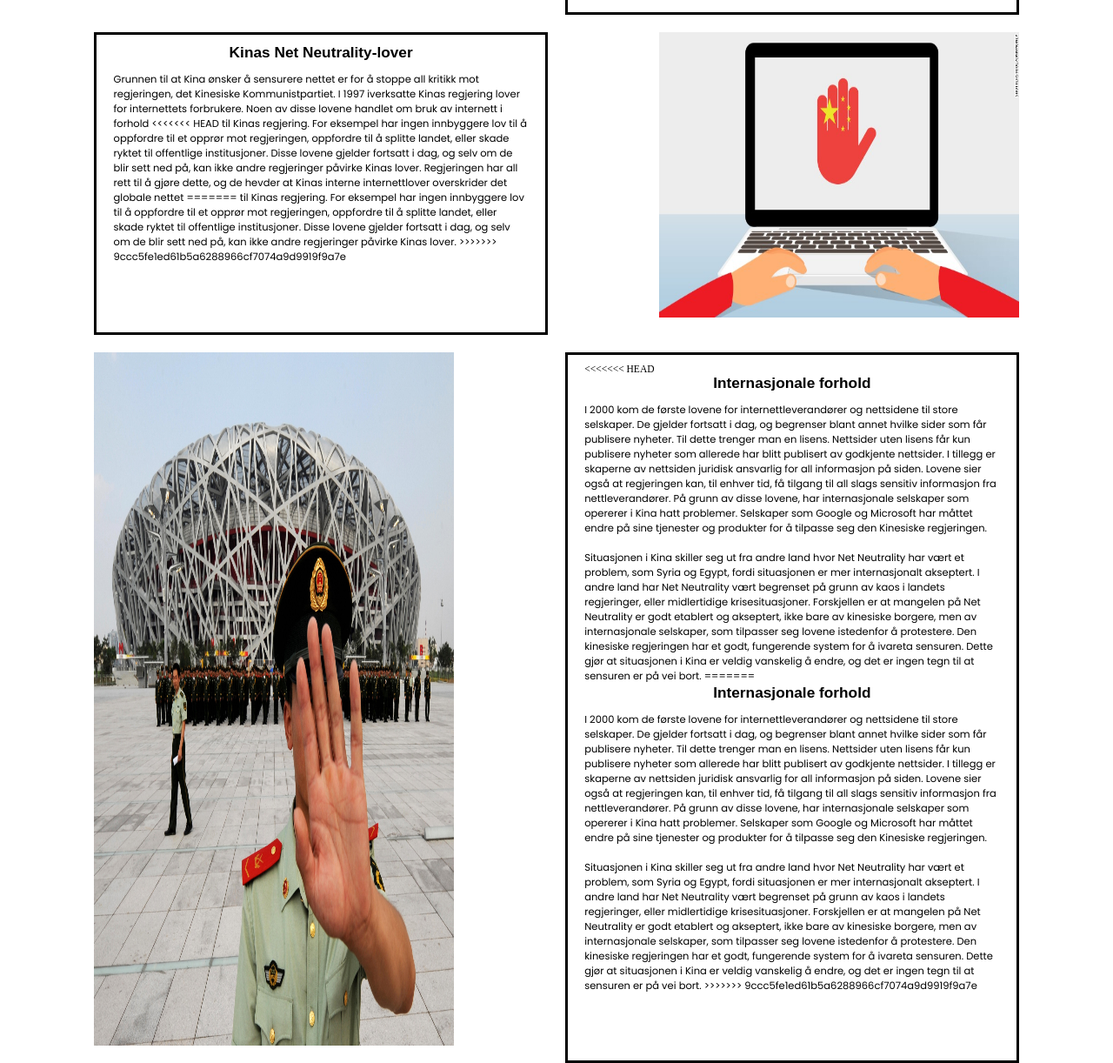
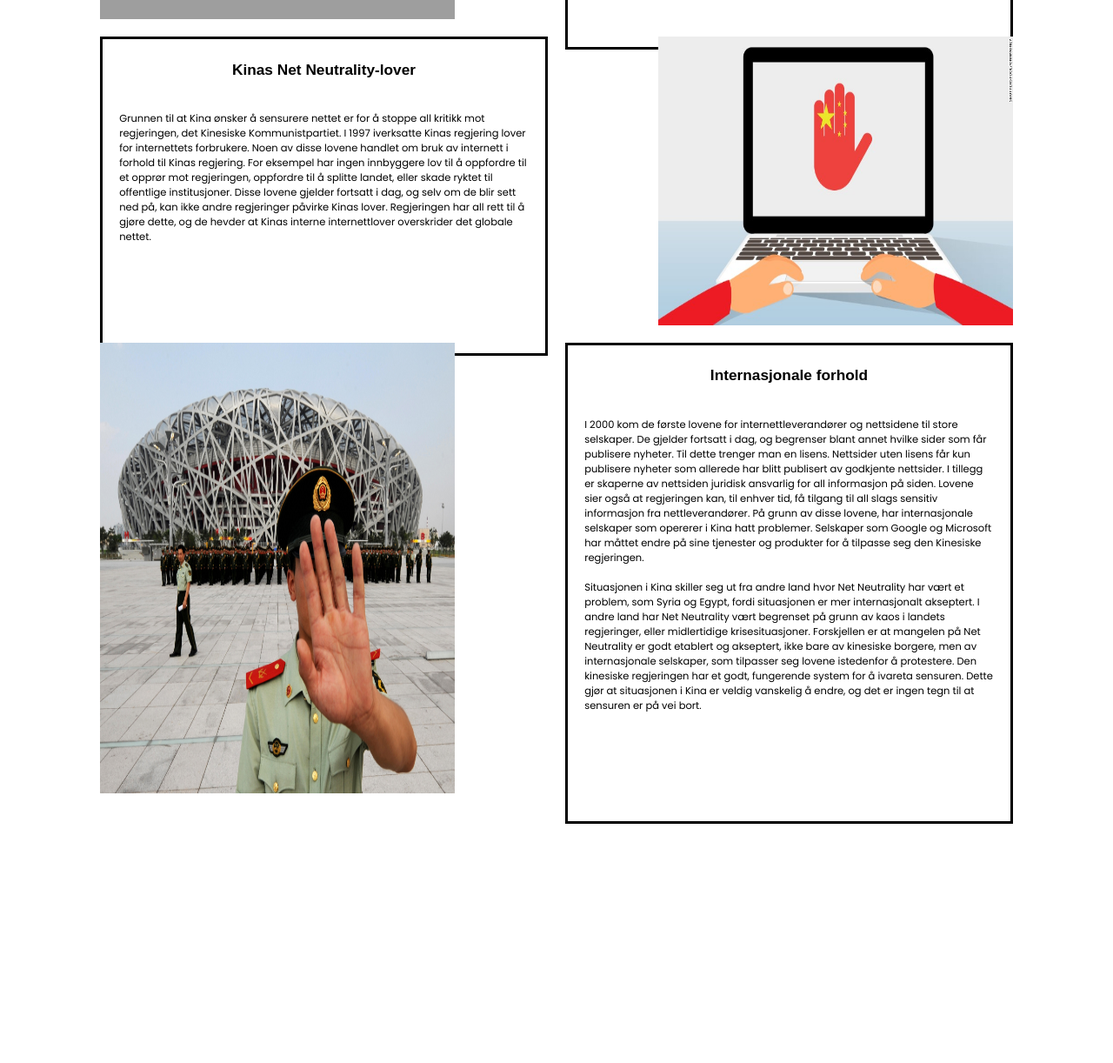
Before and after one commit to Eirik-MS/Net-neutrality, a plain HTML site: page html/china.html in a window 1280 px wide. Shown: the part 829-2051 px from the top of the page at 87% size. After the commit the page ends 1776 px from the top, so only its background shows below. Drawn offline with Linux system fonts and the light colour scheme; grey boxes are pictures that could not be loaded.

Commit message:
Merge branch 'master' of https://github.com/Xprice5804/Net-neutrality

```diff
--- a/css/master.css
+++ b/css/master.css
@@ -12,7 +12,7 @@
   --almost-black: #282828;
   --black: #000;
 }
-
+s
 * {
     margin: 0;
     padding: 0;
--- a/html/china.html
+++ b/html/china.html
@@ -13,7 +13,7 @@
   <header class="header">
     <nav id="nav-bar">
       <a href="../index.html">Home</a>
-      <!--<a href="../html/net-neutrality.html">Net neutrality</a>-->
+      <a href="../html/net-neutrality.html">Net neutrality</a>
       <a href="../html/china.html">Kina</a>
       <a href="../html/egypt.html">Egypt</a>
       <a href="../html/syria.html">Syria</a>
@@ -71,12 +71,7 @@
     <article class="kol5 paragraf2">
       <h2>Kinas Net Neutrality-lover</h2><br>
       <p>Grunnen til at Kina ønsker å sensurere nettet er for å stoppe all kritikk mot regjeringen, det Kinesiske Kommunistpartiet. I 1997 iverksatte Kinas regjering lover for internettets forbrukere. Noen av disse lovene handlet om bruk av internett i forhold
-<<<<<<< HEAD
-        til Kinas regjering. For eksempel har ingen innbyggere lov til å oppfordre til et opprør mot regjeringen, oppfordre til å splitte landet, eller skade ryktet til offentlige institusjoner. Disse lovene gjelder fortsatt i dag, og selv om de blir sett ned på, kan ikke andre regjeringer påvirke Kinas lover. Regjeringen har all rett til å gjøre dette, og de hevder at Kinas interne internettlover overskrider det globale nettet
-=======
-        til Kinas regjering. For eksempel har ingen innbyggere lov til å oppfordre til et opprør mot regjeringen, oppfordre til å splitte landet, eller skade ryktet til offentlige institusjoner. Disse lovene gjelder fortsatt i dag, og selv om de blir
-        sett ned på, kan ikke andre regjeringer påvirke Kinas lover.
->>>>>>> 9ccc5fe1ed61b5a6288966cf7074a9d9919f9a7e
+        til Kinas regjering. For eksempel har ingen innbyggere lov til å oppfordre til et opprør mot regjeringen, oppfordre til å splitte landet, eller skade ryktet til offentlige institusjoner. Disse lovene gjelder fortsatt i dag, og selv om de blir sett ned på, kan ikke andre regjeringer påvirke Kinas lover. Regjeringen har all rett til å gjøre dette, og de hevder at Kinas interne internettlover overskrider det globale nettet.
       </p>
     </article>
 
@@ -105,7 +100,6 @@
     </div>
 
     <article class="kol5 paragraf2">
-<<<<<<< HEAD
     <h2>Internasjonale forhold</h2><br />  <p>I 2000 kom de første lovene for internettleverandører og nettsidene til store selskaper. De gjelder fortsatt i dag, og begrenser blant annet hvilke sider som får publisere nyheter. Til dette trenger man en lisens. Nettsider uten lisens får kun publisere
         nyheter som allerede har blitt publisert av godkjente nettsider. I tillegg er skaperne av nettsiden juridisk ansvarlig for all informasjon på siden. Lovene sier også at regjeringen kan, til enhver tid, få tilgang til all slags sensitiv informasjon
         fra nettleverandører. På grunn av disse lovene, har internasjonale selskaper som opererer i Kina hatt problemer. Selskaper som Google og Microsoft har måttet endre på sine tjenester og produkter for å tilpasse seg den Kinesiske regjeringen.<br />
@@ -113,16 +107,6 @@
         Situasjonen i Kina skiller seg ut fra andre land hvor Net Neutrality har vært et problem, som Syria og Egypt, fordi situasjonen er mer internasjonalt akseptert. I andre land har Net Neutrality vært begrenset på grunn av kaos i landets regjeringer, eller midlertidige
         krisesituasjoner. Forskjellen er at mangelen på Net Neutrality er godt etablert og akseptert, ikke bare av kinesiske borgere, men av internasjonale selskaper, som tilpasser seg lovene istedenfor å protestere. Den kinesiske regjeringen har et godt,
         fungerende system for å ivareta sensuren. Dette gjør at situasjonen i Kina er veldig vanskelig å endre, og det er ingen tegn til at sensuren er på vei bort.
-=======
-      <h2>Internasjonale forhold</h2><br />
-      <p>I 2000 kom de første lovene for internettleverandører og nettsidene til store selskaper. De gjelder fortsatt i dag, og begrenser blant annet hvilke sider som får publisere nyheter. Til dette trenger man en lisens. Nettsider uten lisens får kun publisere
-        nyheter som allerede har blitt publisert av godkjente nettsider. I tillegg er skaperne av nettsiden juridisk ansvarlig for all informasjon på siden. Lovene sier også at regjeringen kan, til enhver tid, få tilgang til all slags sensitiv informasjon
-        fra nettleverandører. På grunn av disse lovene, har internasjonale selskaper som opererer i Kina hatt problemer. Selskaper som Google og Microsoft har måttet endre på sine tjenester og produkter for å tilpasse seg den Kinesiske regjeringen.<br
-        />
-        <br /> Situasjonen i Kina skiller seg ut fra andre land hvor Net Neutrality har vært et problem, som Syria og Egypt, fordi situasjonen er mer internasjonalt akseptert. I andre land har Net Neutrality vært begrenset på grunn av kaos i landets regjeringer,
-        eller midlertidige krisesituasjoner. Forskjellen er at mangelen på Net Neutrality er godt etablert og akseptert, ikke bare av kinesiske borgere, men av internasjonale selskaper, som tilpasser seg lovene istedenfor å protestere. Den kinesiske regjeringen
-        har et godt, fungerende system for å ivareta sensuren. Dette gjør at situasjonen i Kina er veldig vanskelig å endre, og det er ingen tegn til at sensuren er på vei bort.
->>>>>>> 9ccc5fe1ed61b5a6288966cf7074a9d9919f9a7e
       </p>
 
     </article>
```
